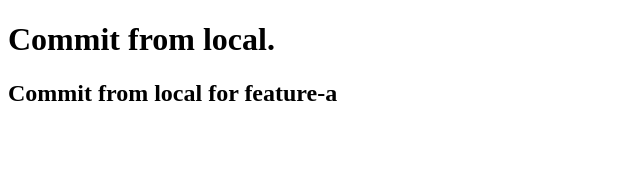
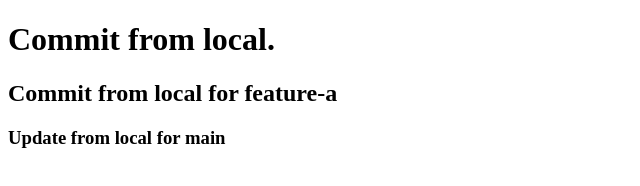
Before and after one commit to wa1yan/learning-git, a plain HTML site: page index.html in a window 1280 px wide. Shown: the whole page, without its empty margins (0-640 px from the left). Drawn offline with Linux system fonts and the light colour scheme.

Commit message:
update for main

```diff
--- a/index.html
+++ b/index.html
@@ -8,5 +8,6 @@
 <body>
 	<h1>Commit from local.</h1>
 	<h2>Commit from local for feature-a</h2>
+	<h3>Update from local for main</h3>
 </body>
 </html>
```
